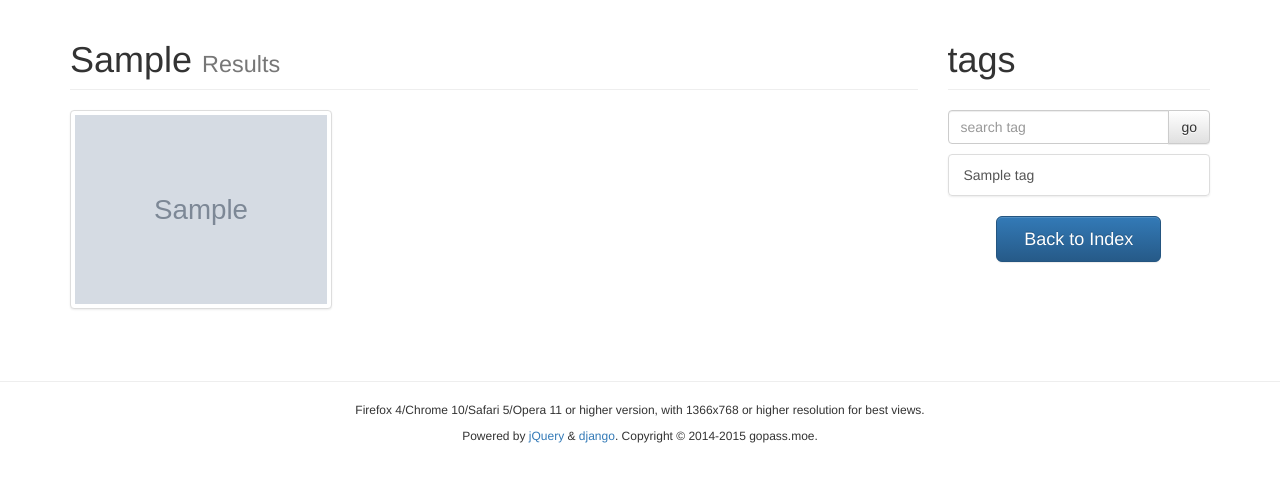
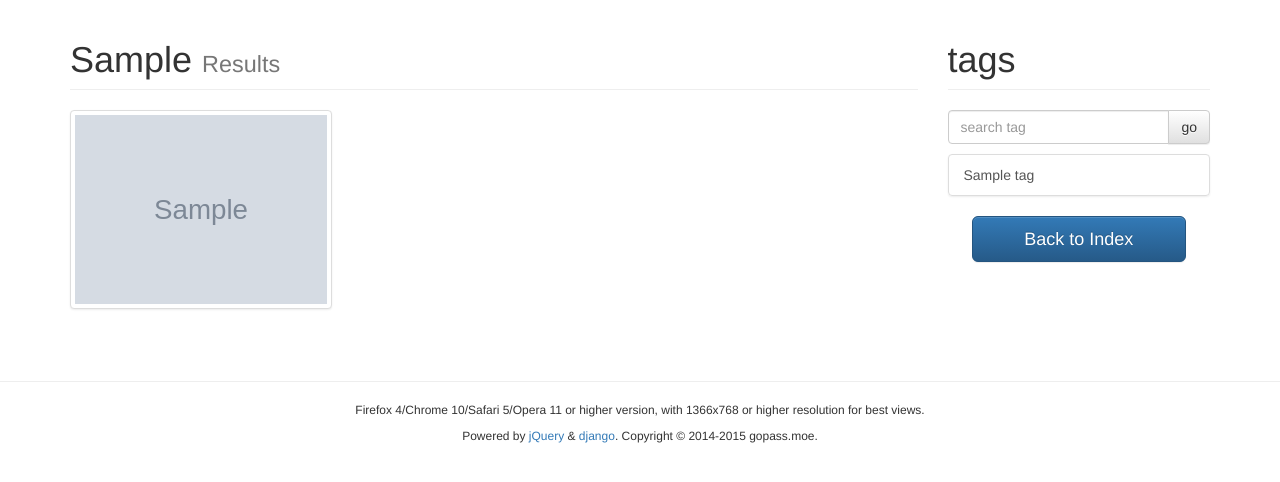
Before and after one commit to jffifa/kotoribuy, a Django app: template expo/templates/expo/tag_booth_list.html in a window 1280 px wide. Shown: the top 482 px of the page. Run offline with Django 3.2, Linux system fonts and the light colour scheme; the template is opened without the code that fills it: most values are stand-ins (such as "Sample title", 1, 10 or a date in 2020); grey boxes marked "Sample" are stand-in pictures.

Commit message:
modified

```diff
--- a/expo/templates/expo/tag_booth_list.html
+++ b/expo/templates/expo/tag_booth_list.html
@@ -36,7 +36,7 @@
     </div>
     {% if tag_query %}
     <div class="row">
-        <div class="col-md-8 col-md-offset-2">
+        <div class="col-md-10 col-md-offset-1">
             <a class="btn btn-primary btn-lg btn-block" href="{% url 'index' %}">Back to Index</a>
         </div>
     </div>
```
